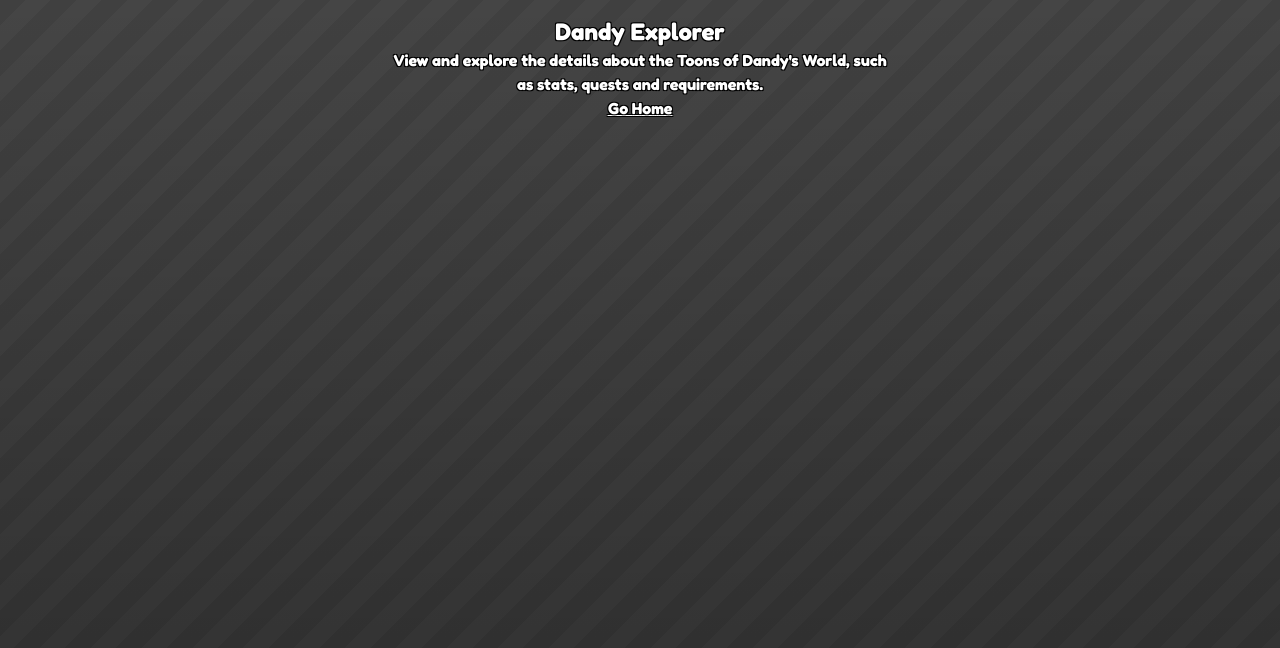
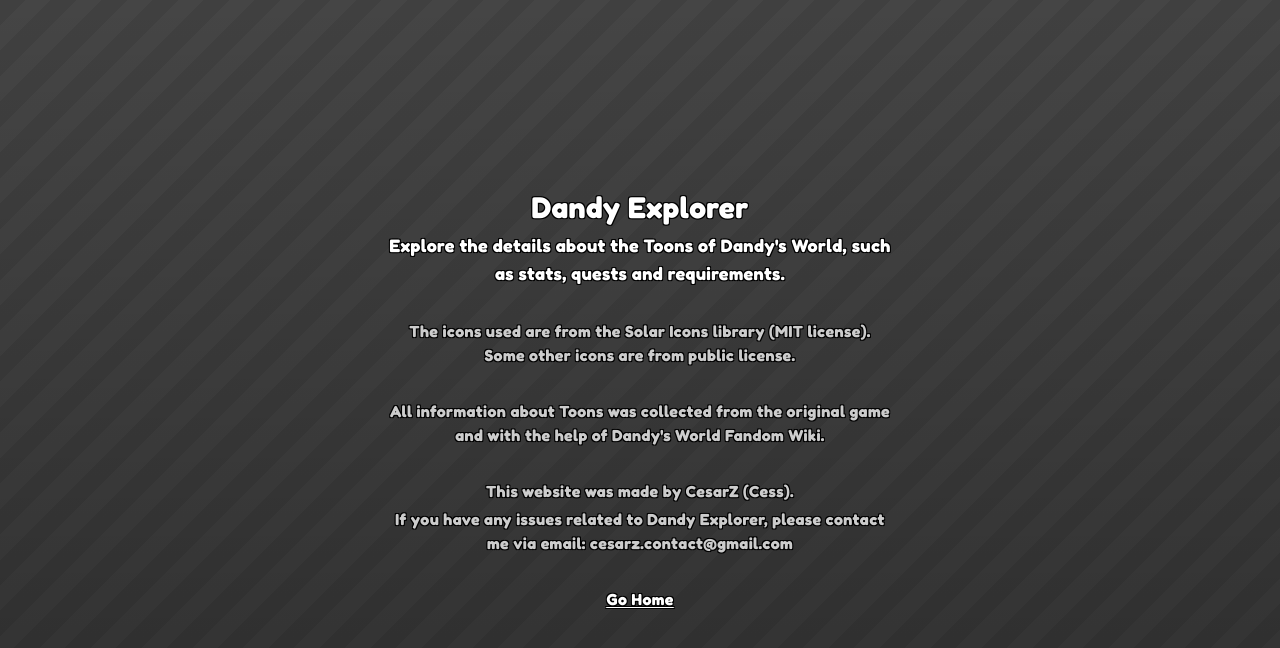
Before and after one commit to zcesarrr/dandy-explorer, a React (Vite) app: page /about in a window 1280 px wide. Shown: the top 648 px of the page. Built offline with nearby package versions, Linux system fonts and the light colour scheme.

Commit message:
about page

```diff
--- a/index.html
+++ b/index.html
@@ -4,7 +4,7 @@
     <meta charset="UTF-8" />
     <link rel="icon" type="image/x-icon" href="/favicon.ico" />
     <meta name="viewport" content="width=device-width, initial-scale=1.0, viewport-fit=cover" />
-    <meta name="description" content="View and explore the details about the Toons of Dandy's World, such as stats, quests and requirements." />
+    <meta name="description" content="Explore the details about the Toons of Dandy's World, such as stats, quests and requirements." />
 
     <title>Dandy Explorer</title>
   </head>
--- a/src/pages/AboutPage.tsx
+++ b/src/pages/AboutPage.tsx
@@ -2,12 +2,28 @@ import { Link } from "react-router";
 
 export default function AboutPage() {
     return (
-        <div className="font-fredoka text-white text-stroke p-4 flex flex-col justify-center items-center text-center">
+        <div className="font-fredoka text-white text-stroke p-4 flex flex-col h-dvh justify-center items-center text-center tracking-wide">
             <div className="max-w-lg">
-                <p className="text-2xl">Dandy Explorer</p>
-                <p>View and explore the details about the Toons of Dandy's World, such as stats, quests and requirements.</p>
+                <div className="mb-8">
+                    <p className="text-3xl mb-1.5">Dandy Explorer</p>
+                    <p className="text-lg">Explore the details about the Toons of Dandy's World, such as stats, quests and requirements.</p>
+                </div>
 
-                <Link to="/" className="underline underline-2 hover:text-yellow-300 active:text-yellow-300">Go Home</Link>
+                <div className="text-white/80 mb-8">
+                    <div className="mb-8">
+                        <p>The icons used are from the Solar Icons library (MIT license).</p>
+                        <p>Some other icons are from public license.</p>
+                    </div>
+
+                    <p className="mb-8">All information about Toons was collected from the original game and with the help of Dandy's World Fandom Wiki.</p>
+
+                    <div>
+                        <p className="mb-1">This website was made by CesarZ (Cess).</p>
+                        <p>If you have any issues related to Dandy Explorer, please contact me via email: cesarz.contact@gmail.com</p>
+                    </div>
+                </div>
+
+                <Link to="/" className="underline underline-offset-2 hover:text-yellow-300 active:text-yellow-300">Go Home</Link>
             </div>
         </div>
     );
```
